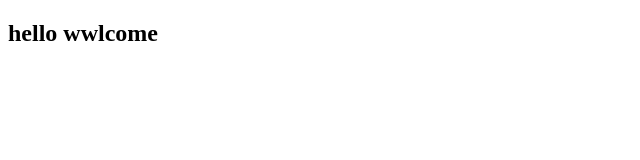
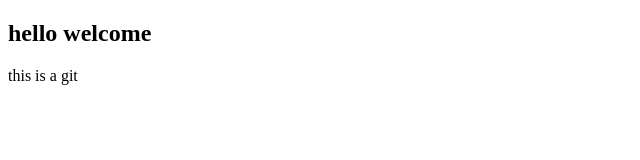
Before and after one commit to biswajit24/biswajit.github.io, a plain HTML site: page index.html in a window 1280 px wide. Shown: the whole page, without its empty margins (0-640 px from the left). Drawn offline with Linux system fonts and the light colour scheme.

Commit message:
hello git

```diff
--- a/hello.html
+++ b/index.html
@@ -7,7 +7,8 @@
     <title>Document</title>
 </head>
 <body>
-    <h2>hello wwlcome</h2>
+    <h2>hello welcome</h2>
+    <span>this is a git</span>
 
 </body>
 </html>
```
